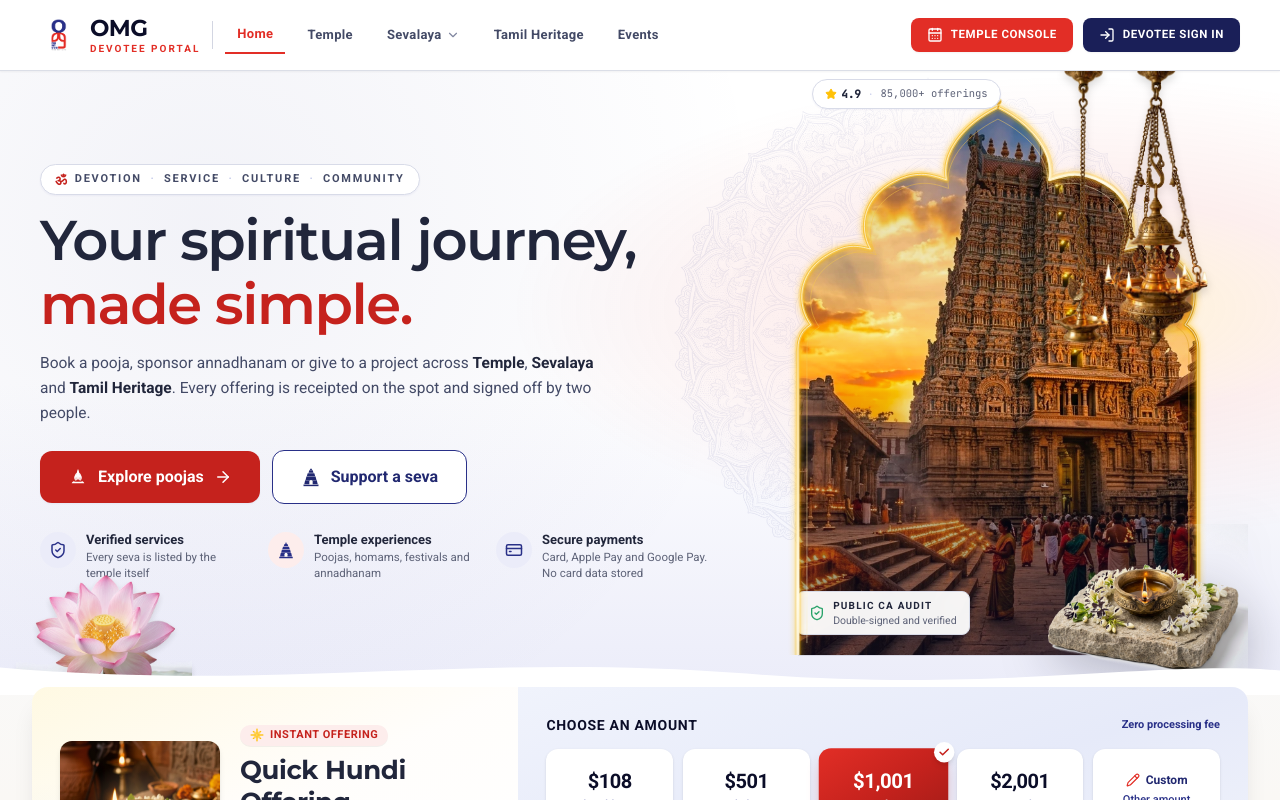
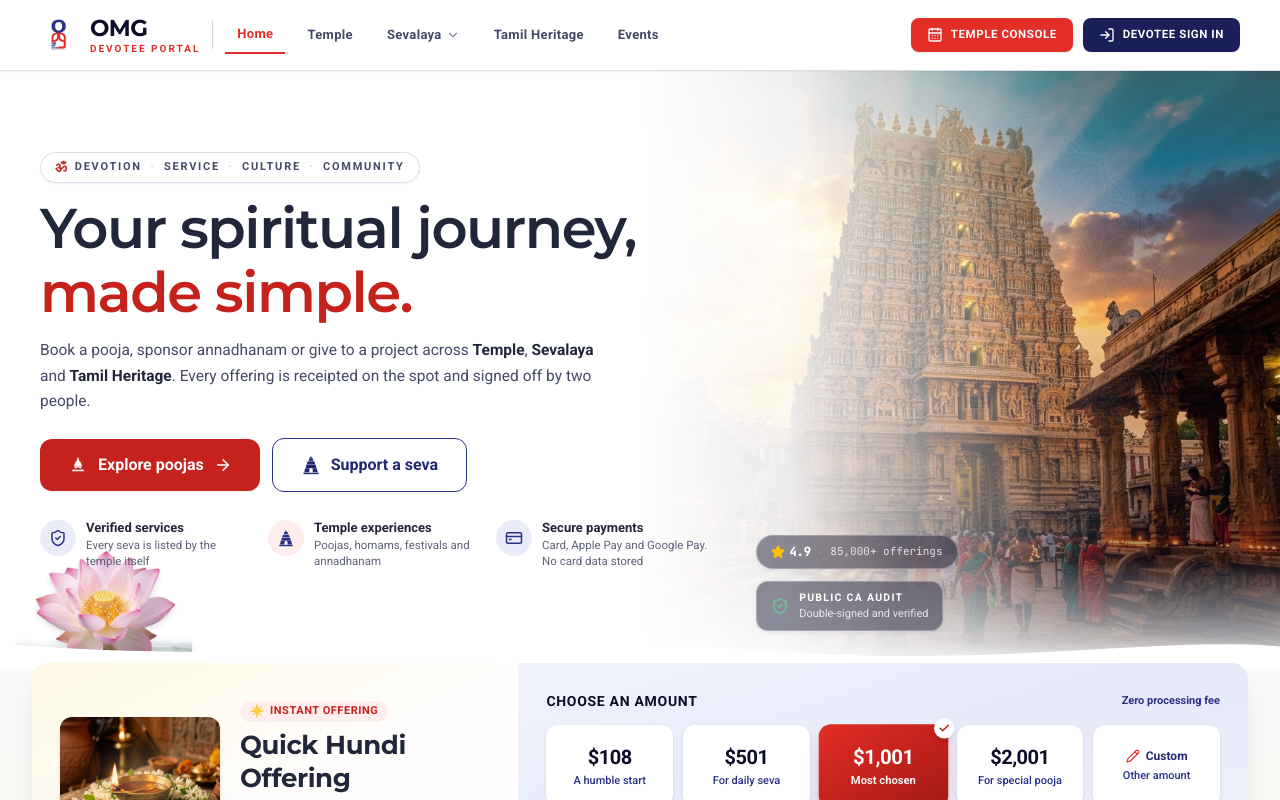
Before and after one commit to balajikarthik2004/omg-erp-prototype, a React (Vite) app: page / in a window 1280 px wide. Shown: the top 800 px of the page. Built offline with nearby package versions, Linux system fonts and the light colour scheme; a web font is replaced by a local one.

Commit message:
updated hero section

```diff
--- a/src/features/donor/HomeHero.tsx
+++ b/src/features/donor/HomeHero.tsx
@@ -4,28 +4,15 @@ import { ArrowRight, CreditCard, ShieldCheck, Star } from 'lucide-react'
 import { Etching } from '@/components/ui/Ornament'
 import { TempleTowerIcon } from './HeritageArt'
 
-// Normalized path for SVG clipPath (0 to 1 objectBoundingBox)
-const ARCH_CLIP_PATH =
-  'M 0.0867,1.0000 L 0.0867,0.4571 C 0.0867,0.4357 0.0967,0.4229 0.1133,0.4143 C 0.0833,0.3786 0.0867,0.3257 0.1417,0.2943 C 0.1867,0.2686 0.2100,0.2743 0.2367,0.2800 C 0.2100,0.2400 0.2250,0.1857 0.2867,0.1600 C 0.3367,0.1386 0.3667,0.1500 0.3933,0.1571 C 0.3833,0.1114 0.4250,0.0600 0.5000,0.0286 C 0.5750,0.0600 0.6167,0.1114 0.6067,0.1571 C 0.6333,0.1500 0.6633,0.1386 0.7133,0.1600 C 0.7750,0.1857 0.7900,0.2400 0.7633,0.2800 C 0.7900,0.2743 0.8133,0.2686 0.8583,0.2943 C 0.9133,0.3257 0.9167,0.3786 0.8867,0.4143 C 0.9033,0.4229 0.9133,0.4357 0.9133,0.4571 L 0.9133,1.0000 Z'
+/** The photograph's own edge, dissolved. Opaque only past its right half,
+ *  so the headline column never has stone under it. */
+const TEMPLE_FADE =
+  'linear-gradient(90deg, transparent 0%, transparent 22%, rgba(0,0,0,0.10) 40%, rgba(0,0,0,0.48) 57%, rgba(0,0,0,0.88) 73%, #000 85%)'
 
-// Path for SVG stroke border in 600x700 viewBox
-const ARCH_STROKE_PATH = `
-  M 52,700
-  L 52,320
-  C 52,305 58,296 68,290
-  C 50,265 52,228 85,206
-  C 112,188 126,192 142,196
-  C 126,168 135,130 172,112
-  C 202,97 220,105 236,110
-  C 230,78 255,42 300,20
-  C 345,42 370,78 364,110
-  C 380,105 398,97 428,112
-  C 465,130 474,168 458,196
-  C 474,192 488,188 515,206
-  C 548,228 550,265 532,290
-  C 542,296 548,305 548,320
-  L 548,700
-`
+/** Golden hour over the stone: brass in the sky, sanctum dark at the foot, so
+ *  the eye travels up the tower rather than off the bottom edge. */
+const GOLDEN_HOUR =
+  'linear-gradient(180deg, color-mix(in srgb, var(--color-turmeric-400) 20%, transparent) 0%, transparent 32%, color-mix(in srgb, var(--color-sanctum-950) 30%, transparent) 80%, color-mix(in srgb, var(--color-sanctum-950) 48%, transparent) 100%)'
 
 /** The three claims under the fold. Each names something the product does. */
 const ASSURANCES = [
@@ -51,44 +38,70 @@ const ASSURANCES = [
 
 export function HomeHero() {
   return (
-    <section className="relative isolate overflow-hidden bg-linear-to-b from-sandal-50 via-sandal-50 to-navy-50 pb-6 pt-3 sm:pb-8 sm:pt-4 lg:pb-10 lg:pt-5">
-      {/* Hidden SVG defining the normalized clip path for the temple arch */}
-      <svg width="0" height="0" className="pointer-events-none absolute" aria-hidden>
-        <defs>
-          <clipPath id="templeSanctumArch" clipPathUnits="objectBoundingBox">
-            <path d={ARCH_CLIP_PATH} />
-          </clipPath>
-        </defs>
-      </svg>
+    <section className="relative isolate overflow-hidden bg-sandal-50 pb-6 pt-3 sm:pb-8 sm:pt-4 lg:pb-10 lg:pt-5">
+      {/* ------------------------------------------------------------------
+          The gopuram itself, unframed. It fills the right of the section and
+          bleeds off the top and right edges, then dissolves leftward into the
+          page so the headline keeps its paper. Standing inside the temple
+          reads as devotion; the same photograph cut into a gold-rimmed arch
+          read as a picture of one.
+          ------------------------------------------------------------------ */}
+      <div className="pointer-events-none absolute inset-0 -z-20 select-none" aria-hidden>
+        {/* From lg the photograph and its washes share one soft-edged mask, so
+            the stone dissolves into the paper with no seam to find. A veil
+            laid over the top instead always shows the picture's own edge. */}
+        <div
+          className="absolute inset-y-0 right-0 hidden w-[68%] lg:block xl:w-[64%]"
+          style={{
+            WebkitMaskImage: TEMPLE_FADE,
+            maskImage: TEMPLE_FADE,
+          }}
+        >
+          <img
+            src="/images/temple-gopuram-grand.webp"
+            alt=""
+            loading="eager"
+            decoding="async"
+            className="h-full w-full scale-105 object-cover object-[58%_38%]"
+          />
+          <div className="absolute inset-0" style={{ background: GOLDEN_HOUR }} />
+        </div>
 
-      {/* Atmospheric glow. Brass warmth on the arch side, navy on the type side. */}
+        {/* Below lg it sits behind the words, so it is veiled down to a
+            devotional texture rather than competing with them. */}
+        <div className="absolute inset-0 lg:hidden">
+          <img
+            src="/images/temple-gopuram-grand.webp"
+            alt=""
+            loading="eager"
+            decoding="async"
+            className="h-full w-full object-cover object-[58%_38%]"
+          />
           <div
-        className="pointer-events-none absolute inset-0 -z-10"
+            className="absolute inset-0"
             style={{
               background:
-            'radial-gradient(ellipse 65% 55% at 84% 38%, color-mix(in srgb, var(--color-turmeric-400) 18%, transparent) 0%, color-mix(in srgb, var(--color-kumkum-500) 8%, transparent) 32%, transparent 68%), radial-gradient(circle at 16% 25%, color-mix(in srgb, var(--color-navy-600) 6%, transparent) 0%, transparent 48%)',
+                'linear-gradient(180deg, color-mix(in srgb, var(--color-sandal-50) 94%, transparent) 0%, color-mix(in srgb, var(--color-sandal-50) 90%, transparent) 60%, color-mix(in srgb, var(--color-sandal-50) 97%, transparent) 100%)',
             }}
-        aria-hidden
           />
+        </div>
 
-      {/* Sacred mandala watermark behind the arch */}
+        {/* Settle into the wave divider at the foot of the section. */}
         <div
-        className="pointer-events-none absolute right-2 top-[42%] z-0 h-136 w-136 -translate-y-1/2 select-none opacity-[0.14] lg:right-10 xl:right-20"
+          className="absolute inset-x-0 bottom-0 h-28"
+          style={{
+            background:
+              'linear-gradient(180deg, transparent 0%, color-mix(in srgb, var(--color-sandal-50) 65%, transparent) 72%, var(--color-sandal-50) 100%)',
+          }}
+        />
+      </div>
+
+      {/* Sacred mandala, turning slowly over the stone. */}
+      <div
+        className="pointer-events-none absolute right-2 top-[44%] -z-10 h-136 w-136 -translate-y-1/2 select-none opacity-[0.10] lg:right-10 lg:opacity-[0.16] xl:right-20"
         aria-hidden
       >
-        <Etching src="/images/hero-mandala-etching.png" className="bg-navy-600" position="center" />
-      </div>
-
-      {/* Hanging brass deepams from the top right */}
-      <div
-        className="pointer-events-none absolute -top-1 right-2 z-25 h-68 w-36 select-none drop-shadow-lg sm:right-6 sm:h-78 sm:w-44 lg:right-8 lg:h-88 xl:right-14"
-        aria-hidden
-      >
-        <img
-          src="/images/hero-hanging-deepams.png"
-          alt=""
-          className="h-full w-full object-contain object-top"
-        />
+        <Etching src="/images/hero-mandala-etching.png" className="bg-sandal-50" position="center" />
       </div>
 
       <div className="relative z-10 mx-auto max-w-7xl px-4 sm:px-6 lg:px-8 xl:px-10">
@@ -161,143 +174,47 @@ export function HomeHero() {
           </div>
 
           {/* ---------------------------------------------------------- */}
-          {/* Right: the sanctum arch                                     */}
+          {/* Right: nothing framed. The temple is already behind this     */}
+          {/* column, so it carries only what has to be read over it.      */}
           {/* ---------------------------------------------------------- */}
-          <div className="relative mx-auto w-full max-w-105 sm:max-w-115 lg:ml-auto lg:mr-0 lg:max-w-122 xl:max-w-132">
-            <div className="group relative aspect-[6/7] w-full">
-              <div
-                className="relative h-full w-full overflow-hidden shadow-2xl shadow-navy-950/30 transition-transform duration-700 ease-out group-hover:scale-[1.01] motion-reduce:transition-none motion-reduce:group-hover:scale-100"
-                style={{ clipPath: 'url(#templeSanctumArch)', WebkitClipPath: 'url(#templeSanctumArch)' }}
-              >
-                <img
-                  src="/images/temple-gopuram-grand.webp"
-                  alt="A South Indian temple raja gopuram at golden hour"
-                  loading="eager"
-                  decoding="async"
-                  // The photo is landscape in a portrait arch, so cover scales it to the
-                  // frame height and crops the sides: only the horizontal position
-                  // does anything here. 56% slides the view right, which carries the
-                  // gopuram a little left inside the arch.
-                  className="h-full w-full scale-102 object-cover object-[56%_center] saturate-[1.1] transition-transform duration-1000 ease-out group-hover:scale-106 motion-reduce:transition-none motion-reduce:group-hover:scale-102"
-                />
+          <div className="relative mt-5 flex flex-row flex-wrap items-start gap-2.5 lg:mt-0 lg:min-h-125 lg:flex-col lg:items-stretch lg:justify-end lg:gap-3 xl:min-h-135">
+            {/* On a phone the stone is a faint wash, so these keep the page
+                border; from lg they sit on the photograph and need the glass
+                treatment to stay legible. */}
+            <p className="inline-flex w-fit items-center gap-2 rounded-full border border-sandal-200 bg-sandal-50/95 px-3.5 py-1.5 shadow-lift backdrop-blur-md lg:border-white/25 lg:bg-sanctum-950/45">
+              <span className="flex items-center gap-1">
+                <Star className="size-3.5 fill-turmeric-400 text-turmeric-400" aria-hidden />
+                <span className="font-mono text-[12px] font-bold tabular-nums text-stone-900 lg:text-white">
+                  4.9
+                </span>
+              </span>
+              <span className="text-sandal-300 lg:text-white/35" aria-hidden>
+                ·
+              </span>
+              <span className="font-mono text-[11px] tabular-nums text-stone-500 lg:text-white/80">
+                85,000+ offerings
+              </span>
+            </p>
 
-                <div
-                  className="pointer-events-none absolute inset-0 bg-linear-to-t from-navy-950/55 via-transparent to-navy-950/15"
-                  aria-hidden
-                />
-
-                <p className="absolute bottom-5 left-10 z-20 hidden items-center gap-2 rounded-lg border border-sandal-200 bg-sandal-50/95 px-3 py-1.5 shadow-lift backdrop-blur-md sm:flex">
-                  <ShieldCheck className="size-4 shrink-0 text-tulsi-500" aria-hidden />
+            <p className="inline-flex w-fit items-center gap-2.5 rounded-xl border border-sandal-200 bg-sandal-50/95 px-3.5 py-2 shadow-lift backdrop-blur-md lg:border-white/25 lg:bg-sanctum-950/45">
+              <ShieldCheck className="size-4.5 shrink-0 text-tulsi-500 lg:text-tulsi-300" aria-hidden />
               <span className="text-left">
-                    <span className="block text-[10px] font-bold uppercase tracking-[0.12em] text-stone-900">
+                <span className="block text-[10.5px] font-bold uppercase tracking-[0.12em] text-stone-900 lg:text-white">
                   Public CA audit
                 </span>
-                    <span className="block text-[10.5px] text-stone-500">Double-signed and verified</span>
+                <span className="block text-[11px] text-stone-500 lg:text-white/80">
+                  Double-signed and verified
+                </span>
               </span>
             </p>
-              </div>
 
-              {/* Brass rim tracing the multi-cusped arch. The stops below are a
-                  metallic ramp — highlight, body and shadow — which the flat
-                  turmeric token cannot express, so this stays hand-mixed, as
-                  the other hand-drawn ornament does. */}
-              <svg
-                viewBox="0 0 600 700"
-                className="pointer-events-none absolute inset-0 z-15 size-full"
-                fill="none"
-                aria-hidden
-              >
-                <defs>
-                  <linearGradient id="goldArchRim" x1="0%" y1="0%" x2="100%" y2="100%">
-                    <stop offset="0%" stopColor="#FFF2B2" />
-                    <stop offset="20%" stopColor="#F5C138" />
-                    <stop offset="45%" stopColor="#FFF9DB" />
-                    <stop offset="70%" stopColor="#D99B16" />
-                    <stop offset="100%" stopColor="#FFD54F" />
-                  </linearGradient>
-                  <filter id="goldGlow" x="-20%" y="-20%" width="140%" height="140%">
-                    <feGaussianBlur stdDeviation="4" result="blur" />
-                    <feComposite in="SourceGraphic" in2="blur" operator="over" />
-                  </filter>
-                </defs>
-
-                <path
-                  d={ARCH_STROKE_PATH}
-                  stroke="#FFC107"
-                  strokeWidth="8"
-                  strokeLinecap="round"
-                  strokeLinejoin="round"
-                  opacity="0.38"
-                  filter="url(#goldGlow)"
-                />
-                <path
-                  d={ARCH_STROKE_PATH}
-                  stroke="url(#goldArchRim)"
-                  strokeWidth="3.8"
-                  strokeLinecap="round"
-                  strokeLinejoin="round"
-                />
-                <path
-                  d={ARCH_STROKE_PATH}
-                  stroke="#FFFFFF"
-                  strokeWidth="1.2"
-                  opacity="0.65"
-                  strokeLinecap="round"
-                  strokeLinejoin="round"
-                />
-
-                {/* A second, finer line set just inside the band. Temple arch
-                    mouldings are cut this way — a heavy course with a thin
-                    one shadowing it — and it is what stops the rim reading
-                    as a single drawn outline. */}
-                <path
-                  d={ARCH_STROKE_PATH}
-                  transform="translate(300 350) scale(0.955) translate(-300 -350)"
-                  stroke="url(#goldArchRim)"
-                  strokeWidth="1.1"
-                  opacity="0.55"
-                  strokeLinecap="round"
-                  strokeLinejoin="round"
-                />
-
-                {/* The kalasam that finishes every gopuram, at the apex. */}
-                <g opacity="0.95">
-                  <path d="M300 2 L303.4 13 L300 24 L296.6 13 Z" fill="url(#goldArchRim)" />
-                  <circle cx="300" cy="13" r="4.6" fill="url(#goldArchRim)" />
-                  <circle cx="300" cy="13" r="4.6" fill="none" stroke="#FFF9DB" strokeWidth="0.8" opacity="0.7" />
-                </g>
-              </svg>
-
-              <p className="absolute -top-3 left-8 z-20 flex items-center gap-2 rounded-full border border-sandal-200 bg-sandal-50 px-3 py-1 shadow-flat sm:left-14">
-                <span className="flex items-center gap-1 text-turmeric-500">
-                  <Star className="size-3 fill-turmeric-400 text-turmeric-400" aria-hidden />
-                  <span className="font-mono text-[11px] font-bold tabular-nums text-stone-900">4.9</span>
-                </span>
-                <span className="text-sandal-300" aria-hidden>
-                  ·
-                </span>
-                <span className="font-mono text-[10.5px] tabular-nums text-stone-500">85,000+ offerings</span>
-              </p>
-            </div>
-
-            {/* Brass diya on stone, bottom right */}
-            <div
-              className="pointer-events-none absolute -bottom-6 -right-4 z-25 w-36 select-none drop-shadow-[0_12px_24px_rgb(11_13_40/0.25)] sm:-right-6 sm:w-44 lg:-right-4 lg:w-50 xl:-right-2"
-              aria-hidden
-            >
-              <img
-                src="/images/quick-hundi-diya.png"
-                alt=""
-                className="h-auto w-full object-contain saturate-[1.08]"
-              />
-            </div>
           </div>
         </div>
       </div>
 
       {/* Blooming lotus, bottom left */}
       <div
-        className="pointer-events-none absolute -bottom-5 -left-5 z-10 w-28 select-none opacity-90 drop-shadow-md sm:-bottom-7 sm:left-0 sm:w-36 lg:left-4 lg:w-44"
+        className="pointer-events-none absolute -bottom-5 -left-5 z-0 w-28 select-none opacity-90 drop-shadow-md sm:-bottom-7 sm:left-0 sm:w-36 lg:left-4 lg:w-44"
         aria-hidden
       >
         <img src="/images/hero-lotus-flower.png" alt="" className="h-auto w-full object-contain" />
--- a/src/features/events/CreateEventDrawer.tsx
+++ b/src/features/events/CreateEventDrawer.tsx
@@ -149,7 +149,7 @@ export function CreateEventDrawer({ open, onClose }: { open: boolean; onClose: (
           </div>
         ) : (
           <div className="flex flex-col gap-3">
-            {blocked ? <p className="text-[13px] text-marigold-500">Only a Sector Admin can create an event. Switch persona in the top bar (Saravanan Pillai or Lakshmi Priya).</p> : null}
+            {blocked ? <p className="text-[13px] text-marigold-500">Only a Sector Admin can create an event. Switch persona in the top bar (Santhosh Kumar or Lakshmi Priya).</p> : null}
             {error ? <p role="alert" className="text-[13px] text-danger-600">{error}</p> : null}
             <Button fullWidth disabled={blocked} icon={<Sparkles className="size-4" aria-hidden />} onClick={submit}>
               Create event and generate a poster
--- a/src/mock/seed.ts
+++ b/src/mock/seed.ts
@@ -19,7 +19,7 @@ import type {
 export const USERS: User[] = [
   { id: 'u-sup', name: 'R. Perumal', role: 'super_admin', email: 'perumal@omgplatform.io', sectorIds: ['temple', 'sevalaya', 'sangam'] },
   { id: 'u-dev', name: 'Lakshmi Narayanan', role: 'devotee', email: 'lakshmi.n@example.com', sectorIds: ['temple', 'sevalaya', 'sangam'] },
-  { id: 'u-adm', name: 'Saravanan Pillai', role: 'sector_admin', email: 'saravanan@omg.org', sectorIds: ['temple', 'sevalaya', 'sangam'] },
+  { id: 'u-adm', name: 'Santhosh Kumar', role: 'sector_admin', email: 'saravanan@omg.org', sectorIds: ['temple', 'sevalaya', 'sangam'] },
   { id: 'u-adm2', name: 'Lakshmi Priya', role: 'sector_admin', email: 'lakshmi.priya@omg.org', sectorIds: ['temple', 'sevalaya', 'sangam'] },
   { id: 'u-store', name: 'Vasanthi Murugan', role: 'store_keeper', email: 'vasanthi@omg.org', sectorIds: ['temple', 'sevalaya'] },
   { id: 'u-proc', name: 'Dinesh Kumar', role: 'procurement_officer', email: 'dinesh@omg.org', sectorIds: ['temple', 'sevalaya', 'sangam'] },
```
Also changed, not shown: 1 other file (tests, documents, lock files or other folders). Lines whose indentation alone changed are shown as unchanged.
